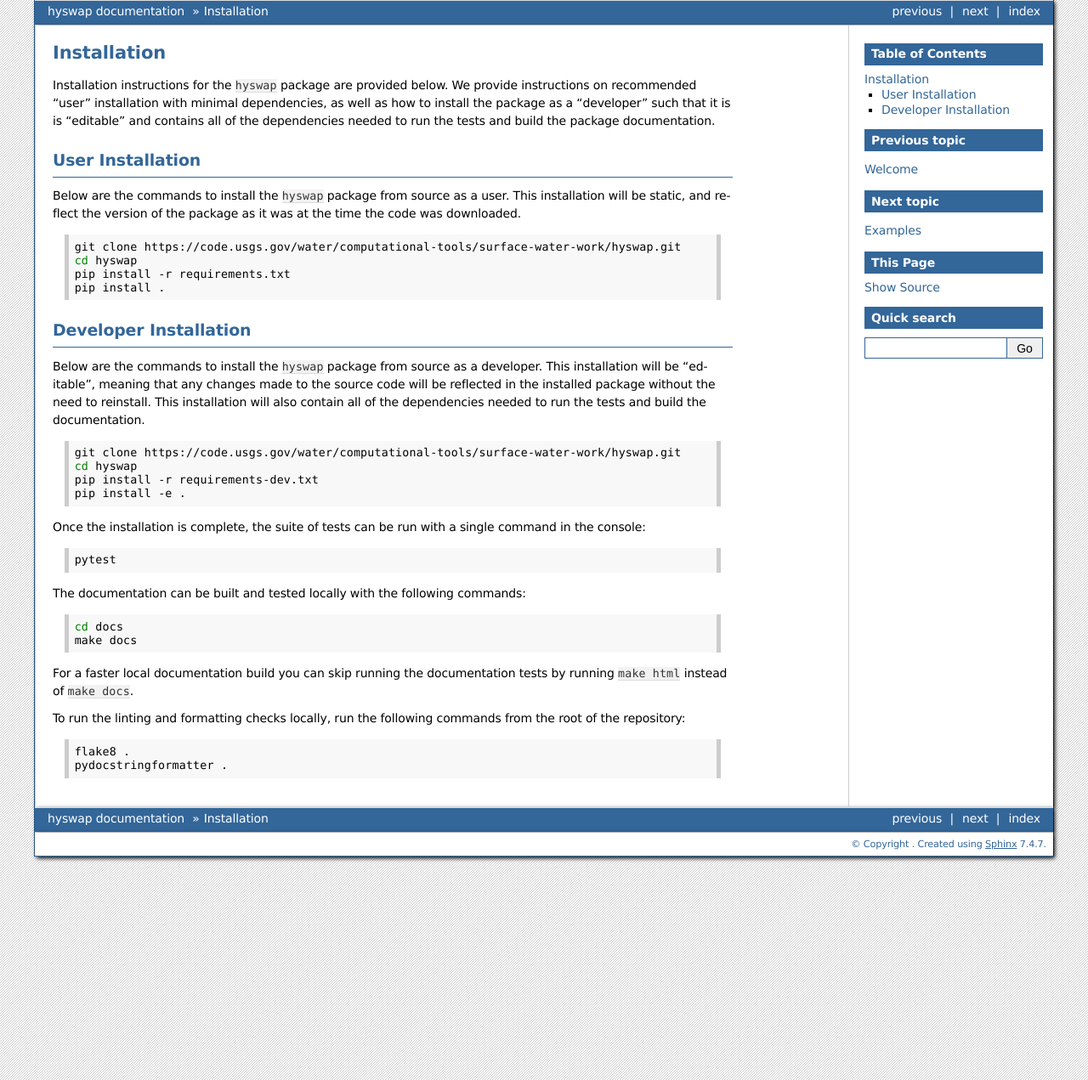
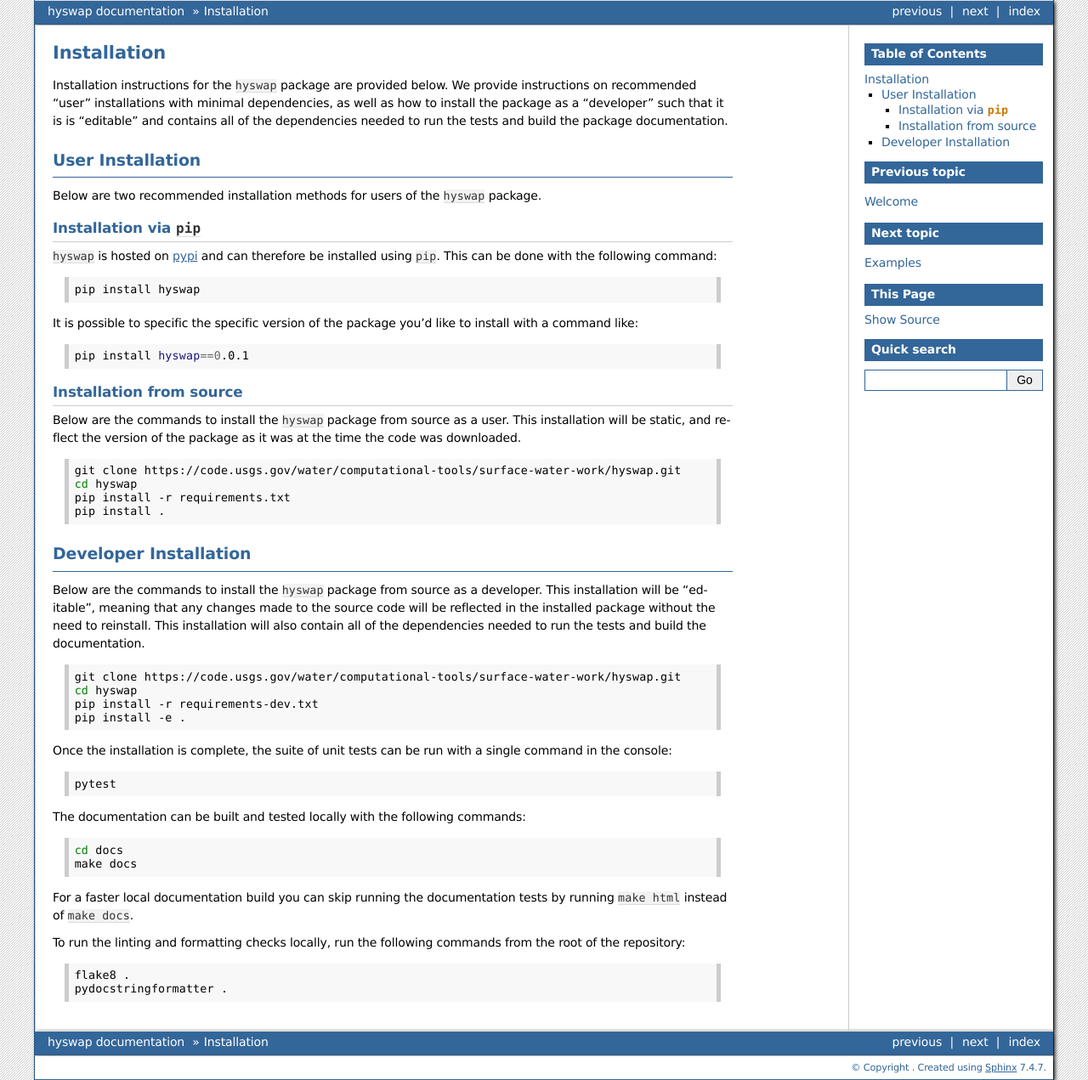
Before and after one commit to DOI-USGS/hyswap, a Sphinx documentation site: the page built from docs/source/meta/installation.rst, in a window 1280 px wide. Shown: the whole page at 85% size. Built offline with Sphinx 7.4.7, drawn with Linux system fonts in a browser that asks for light colours.

Commit message:
installation documentation

```diff
--- a/docs/source/conf.py
+++ b/docs/source/conf.py
@@ -134,7 +134,8 @@ html_static_path = ['_static']
 
 # Links to not "check" because they are problematic for the link checker
 linkcheck_ignore = [
-    r'https://doi.org/10.3133/wsp1542A'
+    r'https://doi.org/10.3133/wsp1542A',
+    r'https://pypi.org/project/hyswap/'
 ]
 
 linkcheck_exclude_documents = [
--- a/docs/source/meta/installation.rst
+++ b/docs/source/meta/installation.rst
@@ -2,11 +2,36 @@ Installation
 ============
 
 Installation instructions for the ``hyswap`` package are provided below.
-We provide instructions on recommended "user" installation with minimal dependencies, as well as how to install the package as a "developer" such that it is is "editable" and contains all of the dependencies needed to run the tests and build the package documentation.
+We provide instructions on recommended "user" installations with minimal dependencies, as well as how to install the package as a "developer" such that it is is "editable" and contains all of the dependencies needed to run the tests and build the package documentation.
 
 
 User Installation
 -----------------
+
+Below are two recommended installation methods for users of the ``hyswap`` package.
+
+
+Installation via ``pip``
+^^^^^^^^^^^^^^^^^^^^^^^^
+
+``hyswap`` is hosted on `pypi <pypi>`_ and can therefore be installed using ``pip``.
+This can be done with the following command:
+
+.. _pypi: https://pypi.org/project/hyswap/
+
+.. code-block:: bash
+
+    pip install hyswap
+
+It is possible to specific the specific version of the package you'd like to install with a command like:
+
+.. code-block:: bash
+
+    pip install hyswap==0.0.1
+
+
+Installation from source
+^^^^^^^^^^^^^^^^^^^^^^^^
 
 Below are the commands to install the ``hyswap`` package from source as a user.
 This installation will be static, and reflect the version of the package as it was at the time the code was downloaded.
@@ -33,7 +58,7 @@ This installation will also contain all of the dependencies needed to run the te
     pip install -r requirements-dev.txt
     pip install -e .
 
-Once the installation is complete, the suite of tests can be run with a single command in the console:
+Once the installation is complete, the suite of unit tests can be run with a single command in the console:
 
 .. code-block:: bash
 
```
